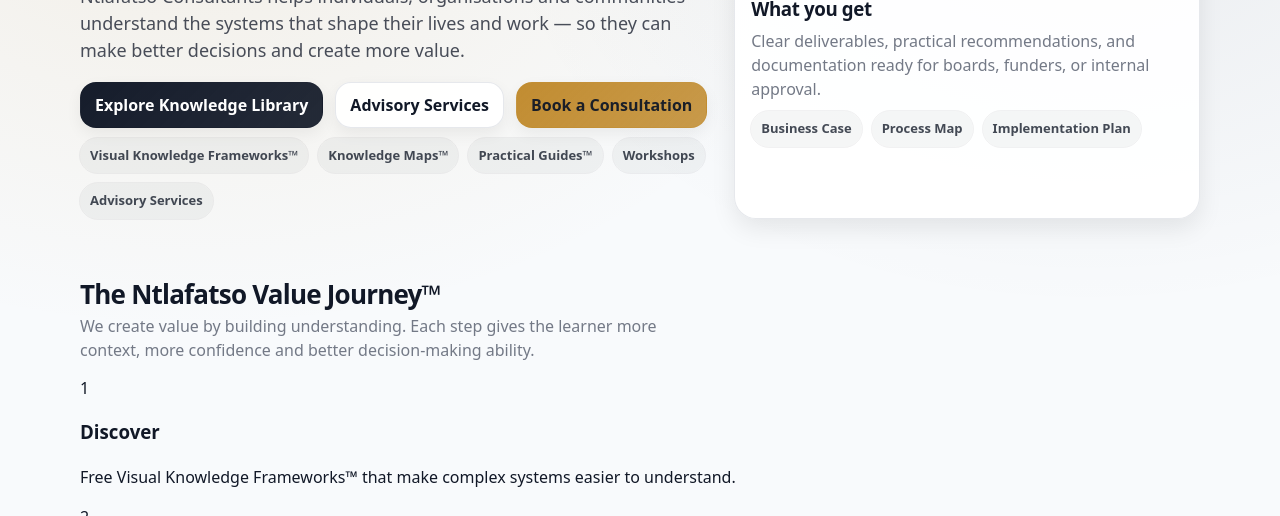
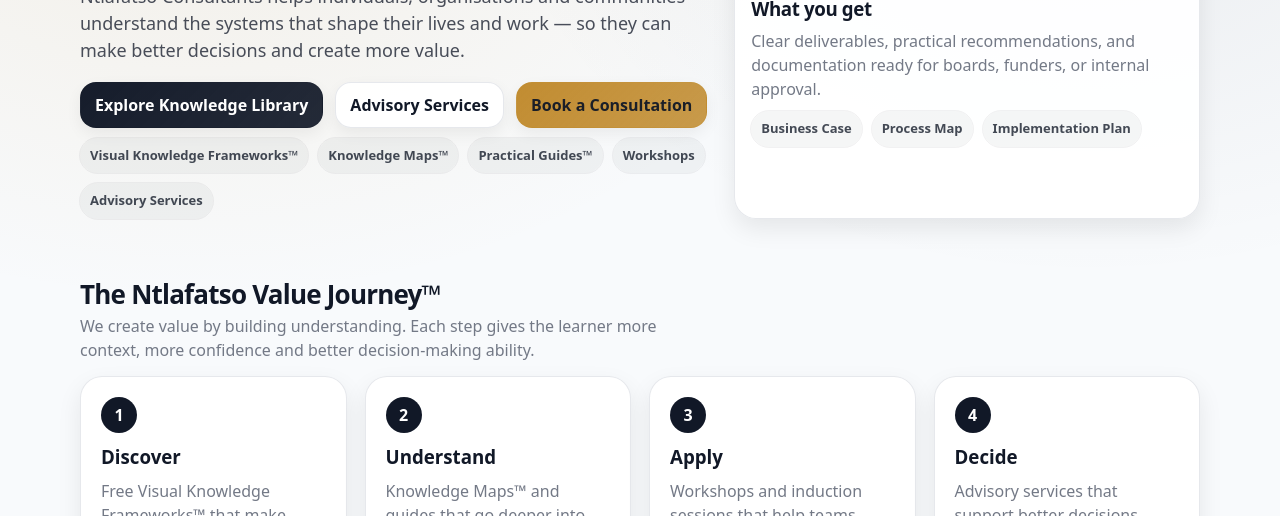
Before and after one commit to hapiloeM/ntlafatso, a plain HTML site: page index.html in a window 1280 px wide. Shown: the part 436-952 px from the top of the page. Drawn offline with Linux system fonts and the light colour scheme.

Commit message:
Add styles for value journey and journey steps

```diff
--- a/css/styles.css
+++ b/css/styles.css
@@ -495,3 +495,38 @@
     margin: 0 24px 24px;
   }
 }
+.value-journey {
+  display: grid;
+  grid-template-columns: repeat(auto-fit, minmax(220px, 1fr));
+  gap: 18px;
+}
+
+.journey-step {
+  background: rgba(255,255,255,.94);
+  border: 1px solid rgba(229,231,235,.95);
+  border-radius: var(--radius);
+  box-shadow: var(--shadow);
+  padding: 20px;
+}
+
+.step-number {
+  display: inline-flex;
+  width: 36px;
+  height: 36px;
+  border-radius: 999px;
+  align-items: center;
+  justify-content: center;
+  background: var(--primary);
+  color: #fff;
+  font-weight: 900;
+  margin-bottom: 10px;
+}
+
+.journey-step h3 {
+  margin: 0 0 8px;
+}
+
+.journey-step p {
+  margin: 0;
+  color: rgba(107,114,128,.95);
+}
```
